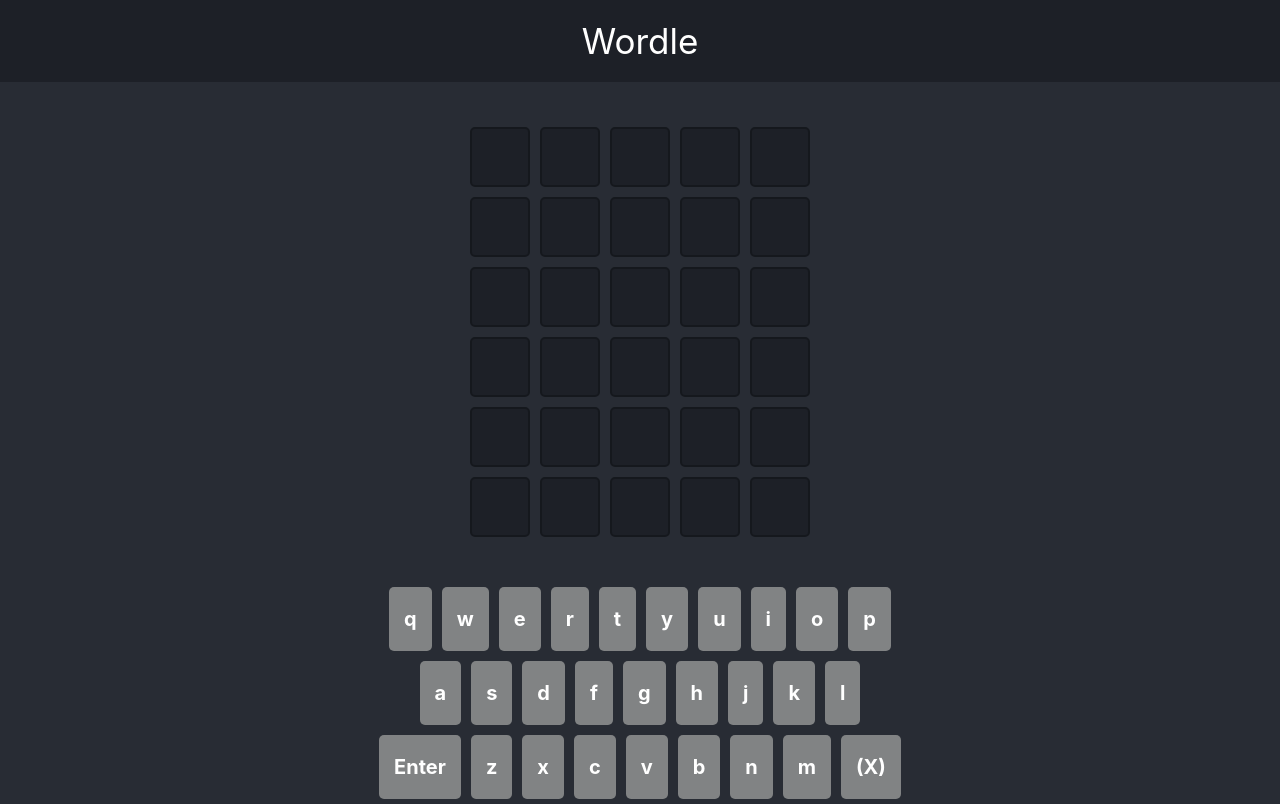
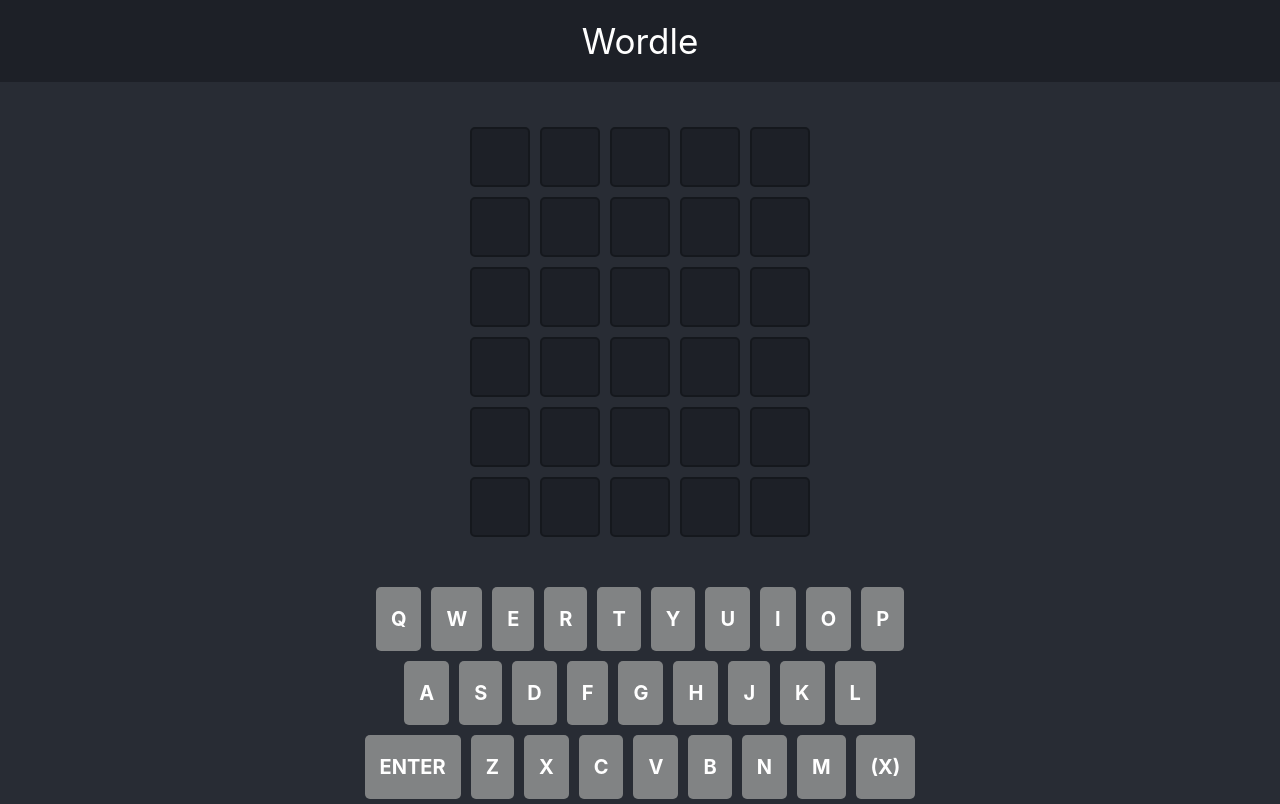
Before and after one commit to drewrawitz/wordle-xstate, a React (Create React App) app: page / in a window 1280 px wide. Built offline with nearby package versions, Linux system fonts and the light colour scheme.

Commit message:
making the keys all uppercase

```diff
--- a/src/wordle/components/Keyboard.tsx
+++ b/src/wordle/components/Keyboard.tsx
@@ -49,7 +49,7 @@
         [`Keyboard-key--${status}`]: status !== "unplayed",
       })}
     >
-      {letter}
+      {letter.toUpperCase()}
     </button>
   );
 };
```
